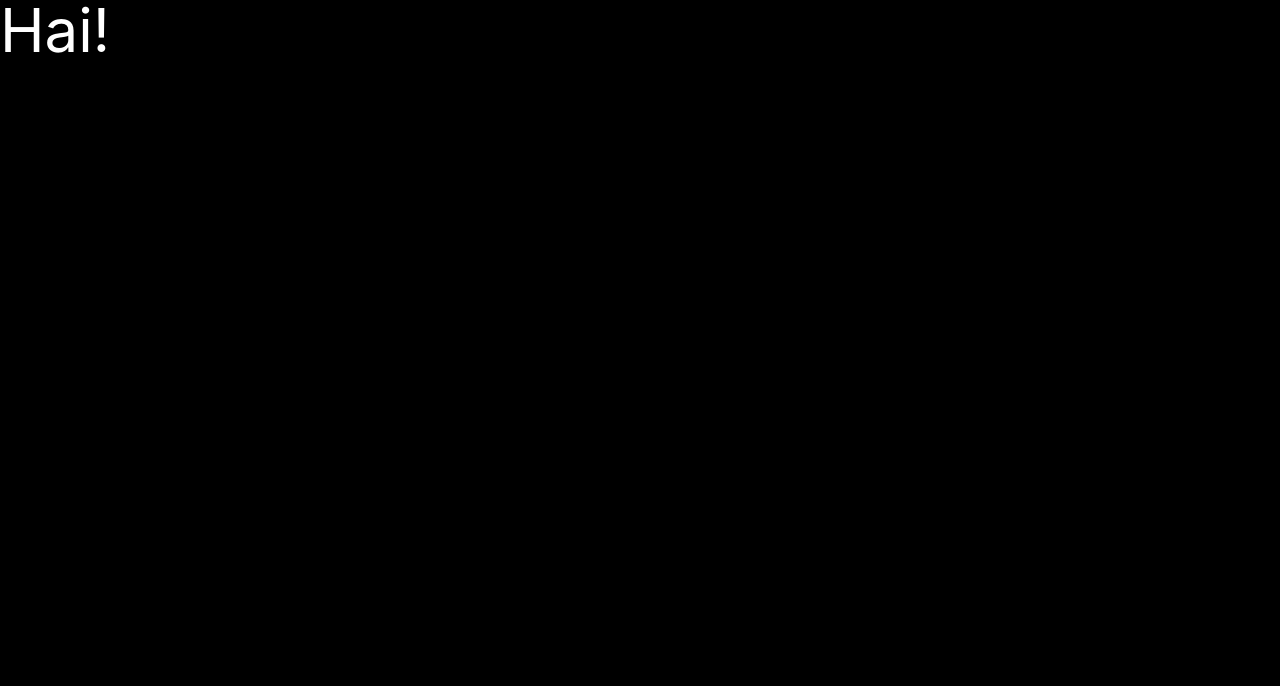
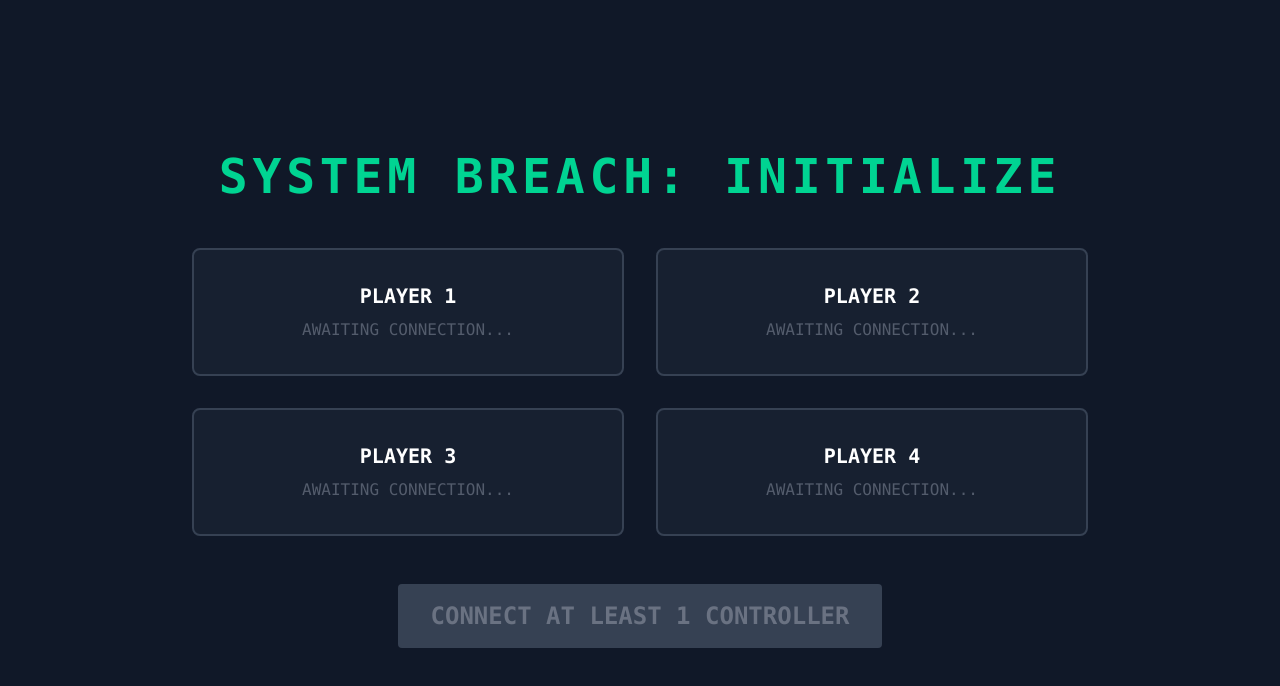
Before and after one commit to teletyp1/controller-game-thing, a React (Vite) app in the folder web/: page / in a window 1280 px wide. Shown: the top 686 px of the page. Built offline with nearby package versions, Linux system fonts and the light colour scheme.

Commit message:
AI Slop canvas and controller support

```diff
--- a/web/src/App.jsx
+++ b/web/src/App.jsx
@@ -1,9 +1,48 @@
-function App() {
+import React, { useState, useEffect } from 'react';
+import ControllerLobby from './components/ControllerLobby';
+import MissileGame from './components/MissileGame';
+
+const App = () => {
+  const [isPlaying, setIsPlaying] = useState(false);
+  const [connectedPads, setConnectedPads] = useState([]);
+
+  useEffect(() => {
+    const handleConnect = (e) => {
+      setConnectedPads((prev) => [...prev, e.gamepad]);
+    };
+
+    const handleDisconnect = (e) => {
+      setConnectedPads((prev) =>
+        prev.filter((pad) => pad.index !== e.gamepad.index)
+      );
+    };
+
+    window.addEventListener("gamepadconnected", handleConnect);
+    window.addEventListener("gamepaddisconnected", handleDisconnect);
+
+    // Check for already connected gamepads on mount
+    const initialPads = Array.from(navigator.getGamepads()).filter(Boolean);
+    if (initialPads.length > 0) setConnectedPads(initialPads);
+
+    return () => {
+      window.removeEventListener("gamepadconnected", handleConnect);
+      window.removeEventListener("gamepaddisconnected", handleDisconnect);
+    };
+  }, []);
+
+  // Conditional rendering: Show Lobby until "Start", then mount the Game
   return (
-    <div className="bg-black h-screen">
-      <h1 className="text-white text-6xl">Hai!</h1>
+    <div className="min-h-screen bg-gray-900 text-white font-mono">
+      {!isPlaying ? (
+        <ControllerLobby
+          connectedPads={connectedPads}
+          onStart={() => setIsPlaying(true)}
+        />
+      ) : (
+        <MissileGame />
+      )}
     </div>
-  )
-}
+  );
+};
 
-export default App
+export default App;
--- /dev/null
+++ b/web/src/components/ControllerLobby.jsx
@@ -0,0 +1,49 @@
+import React from 'react';
+
+const ControllerLobby = ({ connectedPads, onStart }) => {
+  // We expect exactly 4 players. Create an array of 4 slots.
+  const slots = [0, 1, 2, 3];
+
+  return (
+    <div className="flex flex-col items-center justify-center h-screen">
+      <h1 className="text-5xl font-bold mb-12 text-emerald-400 tracking-widest">
+        SYSTEM BREACH: INITIALIZE
+      </h1>
+
+      <div className="grid grid-cols-2 gap-8 mb-12 w-full max-w-4xl">
+        {slots.map((slotIndex) => {
+          // Check if a gamepad is mapped to this index
+          const pad = connectedPads.find(p => p.index === slotIndex);
+
+          return (
+            <div
+              key={slotIndex}
+              className={`p-6 border-2 rounded-lg flex flex-col items-center justify-center h-32 transition-colors ${
+                pad
+                  ? 'border-emerald-500 bg-emerald-900/20'
+                  : 'border-gray-700 bg-gray-800/50'
+              }`}
+            >
+              <h2 className="text-xl font-bold mb-2">
+                PLAYER {slotIndex + 1}
+              </h2>
+              <p className={pad ? 'text-emerald-400' : 'text-gray-500 animate-pulse'}>
+                {pad ? `CONNECTED: ${pad.id.substring(0, 20)}...` : 'AWAITING CONNECTION...'}
+              </p>
+            </div>
+          );
+        })}
+      </div>
+
+      <button
+        onClick={onStart}
+        disabled={connectedPads.length === 0}
+        className="px-8 py-4 bg-emerald-600 hover:bg-emerald-500 disabled:bg-gray-700 disabled:text-gray-500 text-white font-bold rounded text-2xl transition-all"
+      >
+        {connectedPads.length > 0 ? 'EXECUTE STRIKE' : 'CONNECT AT LEAST 1 CONTROLLER'}
+      </button>
+    </div>
+  );
+};
+
+export default ControllerLobby;
--- /dev/null
+++ b/web/src/components/MissileGame.jsx
@@ -0,0 +1,102 @@
+import React, { useEffect, useRef } from 'react';
+
+const MissileGame = () => {
+  const canvasRef = useRef(null);
+  const requestRef = useRef();
+
+  // 1. Store mutable game state entirely outside of React's state
+  const gameState = useRef({
+    missiles: [
+      { id: 0, x: 200, y: 200, angle: 0, velocity: 5, active: false, color: '#ef4444' }, // red-500
+      { id: 1, x: 200, y: 880, angle: 0, velocity: 5, active: false, color: '#3b82f6' }, // blue-500
+      { id: 2, x: 1720, y: 200, angle: 0, velocity: 5, active: false, color: '#10b981' }, // emerald-500
+      { id: 3, x: 1720, y: 880, angle: 0, velocity: 5, active: false, color: '#eab308' }, // yellow-500
+    ],
+    lastTime: performance.now(),
+  });
+
+  const updateLoop = (time) => {
+    const canvas = canvasRef.current;
+    if (!canvas) return;
+    const ctx = canvas.getContext('2d');
+
+    // Time delta (helps keep movement consistent if frame rate dips)
+    const deltaTime = (time - gameState.current.lastTime) / 1000;
+    gameState.current.lastTime = time;
+
+    // Clear the screen for the new frame
+    ctx.clearRect(0, 0, canvas.width, canvas.height);
+
+    // Draw background
+    ctx.fillStyle = '#111827';
+    ctx.fillRect(0, 0, canvas.width, canvas.height);
+
+    // 2. Poll Gamepads directly every frame
+    const gamepads = navigator.getGamepads ? navigator.getGamepads() : [];
+
+    for (let i = 0; i < 4; i++) {
+      const pad = gamepads[i];
+      const missile = gameState.current.missiles[i];
+
+      if (pad) {
+        missile.active = true;
+
+        // 3. Extract L2 (6) and R2 (7) values (0.0 to 1.0)
+        const l2 = pad.buttons[6]?.value || 0;
+        const r2 = pad.buttons[7]?.value || 0;
+
+        // Turning speed scalar
+        const turnSpeed = 4.0;
+
+        // Update physics
+        missile.angle += (r2 - l2) * turnSpeed * deltaTime;
+        missile.x += missile.velocity * Math.cos(missile.angle);
+        missile.y += missile.velocity * Math.sin(missile.angle);
+
+        // Your custom wall collision and target logic goes here
+      }
+
+      // 4. Render the active missiles
+      if (missile.active) {
+        ctx.save();
+        ctx.translate(missile.x, missile.y);
+        ctx.rotate(missile.angle);
+
+        // Draw the missile (a simple triangle)
+        ctx.fillStyle = missile.color;
+        ctx.beginPath();
+        ctx.moveTo(20, 0);
+        ctx.lineTo(-10, -10);
+        ctx.lineTo(-10, 10);
+        ctx.fill();
+
+        ctx.restore();
+      }
+    }
+
+    // Schedule next frame
+    requestRef.current = requestAnimationFrame(updateLoop);
+  };
+
+  useEffect(() => {
+    // Start the game loop when the component mounts
+    requestRef.current = requestAnimationFrame(updateLoop);
+
+    // Cleanup to prevent memory leaks if the component unmounts
+    return () => cancelAnimationFrame(requestRef.current);
+  }, []);
+
+  return (
+    // Simple full-screen layout for the map
+    <div className="flex h-screen w-full items-center justify-center bg-black">
+      <canvas
+        ref={canvasRef}
+        width={1920}
+        height={1080}
+        className="max-h-full max-w-full border-2 border-gray-800 rounded-lg shadow-lg"
+      />
+    </div>
+  );
+};
+
+export default MissileGame;
```
